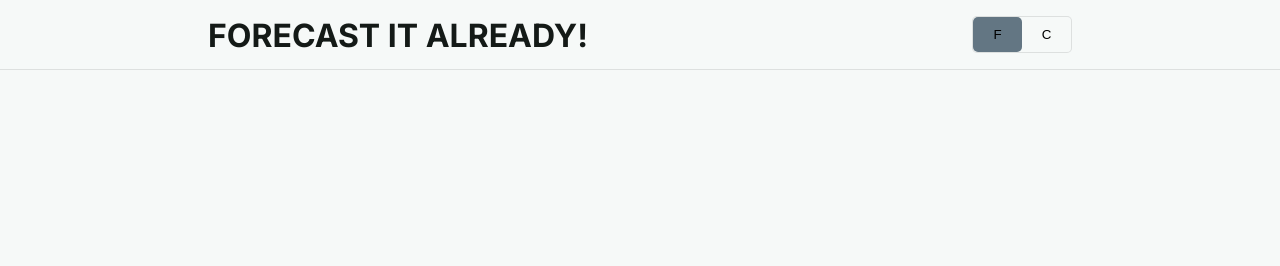
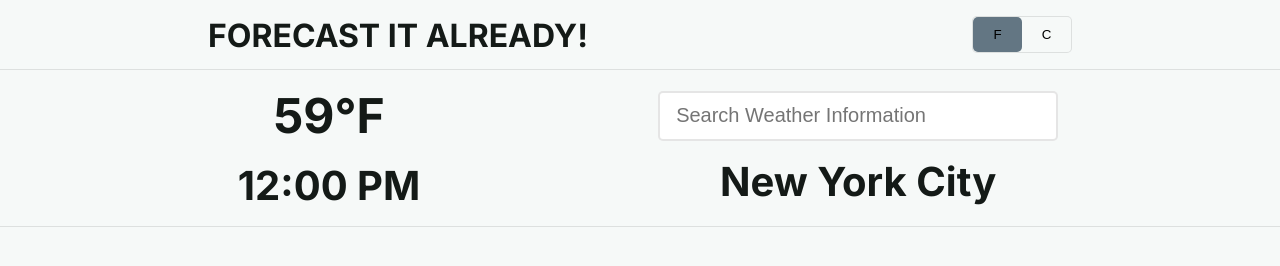
Before and after one commit to Forecast-It-Already/Forecast-It-Already, a website built with Vite: page app/index.html in a window 1280 px wide. Built offline with nearby package versions, Linux system fonts and the light colour scheme; some icons are missing.

Commit message:
Implement the current weather and form section structure and styling

```diff
--- a/app/index.html
+++ b/app/index.html
@@ -3,6 +3,14 @@
     <head>
         <meta charset="UTF-8" />
         <link rel="icon" type="image/svg+xml" href="/vite.svg" />
+        <link
+            rel="stylesheet"
+            href="https://cdnjs.cloudflare.com/ajax/libs/font-awesome/6.0.0-beta3/css/all.min.css"
+        />
+        <link
+            rel="stylesheet"
+            href="https://cdnjs.cloudflare.com/ajax/libs/weather-icons/2.0.10/css/weather-icons.min.css"
+        />
         <meta name="viewport" content="width=device-width, initial-scale=1.0" />
         <title>Forecast It Already!</title>
     </head>
@@ -23,6 +31,36 @@
                     </span>
                 </button>
             </header>
+
+            <section>
+                <div class="weather-icon-time-form-container">
+                    <div class="weather-icon-temperature-time-container">
+                        <i
+                            id="current-weather-icon"
+                            class="wi wi-day-sunny"
+                        ></i>
+                        <div class="weather-temperature-time-container">
+                            <h3 id="current-weather-temperature">59°F</h3>
+                            <h1 id="current-weather-time">12:00 PM</h1>
+                        </div>
+                    </div>
+
+                    <div class="current-weather-form-container">
+                        <form id="weather-form">
+                            <input
+                                type="text"
+                                name="searchLocation"
+                                id="search-location-input"
+                                placeholder="Search Weather Information"
+                            />
+                        </form>
+
+                        <div class="current-weather-container">
+                            <h2 id="current-weather-title">New York City</h2>
+                        </div>
+                    </div>
+                </div>
+            </section>
         </div>
         <script type="module" src="/src/main.js"></script>
     </body>
--- a/app/src/style.css
+++ b/app/src/style.css
@@ -17,6 +17,7 @@
 :root {
     /* Light Mode Colorscheme */
     --text: #141a17;
+    --secondary-text: #e5ebe8;
     --background: #f6f9f8;
     --primary: #3d524a;
     --secondary: #a2b6b9;
@@ -35,6 +36,7 @@
 body.dark {
     /* Update colorscheme to dark mode colors */
     --text: #e5ebe8;
+    --secondary-text: #141a17;
     --background: #060908;
     --primary: #adc2ba;
     --secondary: #465a5d;
@@ -52,6 +54,10 @@
 header,
 section {
     padding: var(--gutters);
+}
+
+section {
+    border-bottom: 1px solid var(--border);
 }
 
 button {
@@ -90,3 +96,57 @@
 .active-temperature {
     background-color: var(--accent);
 }
+
+/* Container for the weather icon, time and form */
+.weather-icon-time-form-container {
+    display: flex;
+    justify-content: space-evenly;
+    align-items: center;
+    gap: 2rem;
+}
+
+.weather-icon-temperature-time-container {
+    display: flex;
+    gap: 1rem;
+    align-items: center;
+}
+
+.weather-temperature-time-container {
+    display: flex;
+    flex-direction: column;
+    align-items: center;
+    gap: 1rem;
+}
+
+#current-weather-icon {
+    font-size: 7rem;
+}
+
+#current-weather-time {
+    font-size: 2.5rem;
+}
+
+.current-weather-form-container {
+    display: flex;
+    flex-direction: column;
+    gap: 1rem;
+    text-align: center;
+}
+
+#search-location-input {
+    width: 400px;
+    height: 50px;
+    padding: var(--gutters);
+    font-size: 1.25rem;
+    outline: none;
+    border: 2px solid var(--border);
+    border-radius: var(--border-radius);
+}
+
+#current-weather-title {
+    font-size: 2.5rem;
+}
+
+#current-weather-temperature {
+    font-size: 3rem;
+}
```
